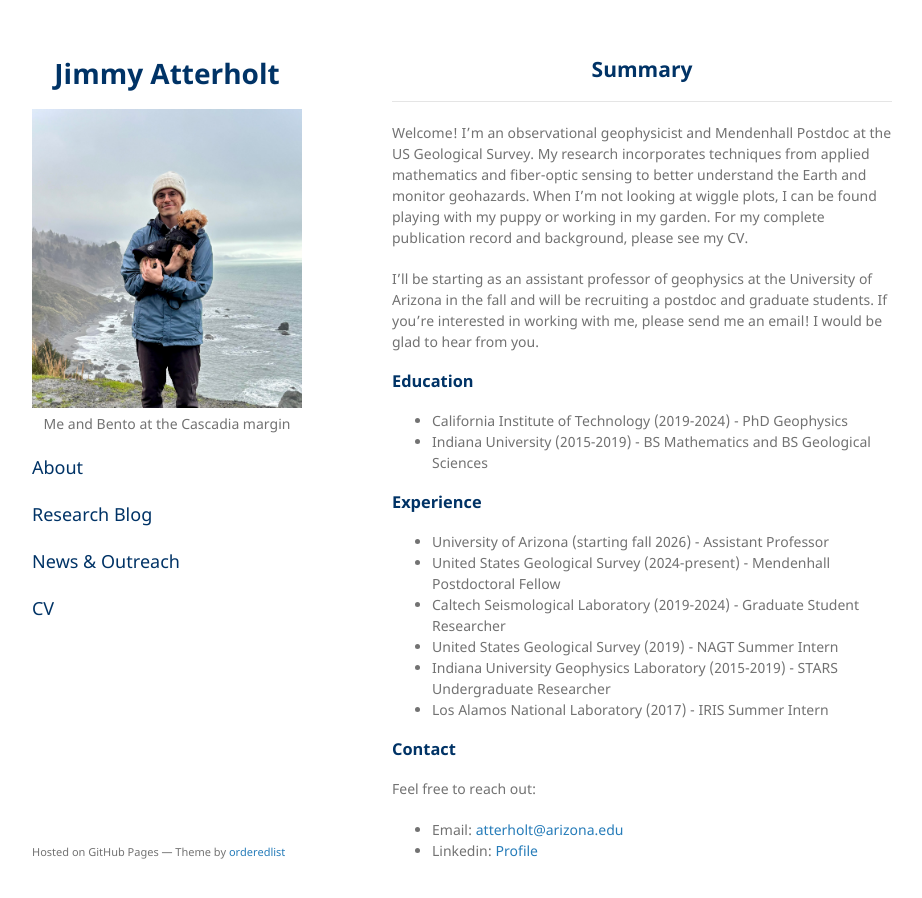
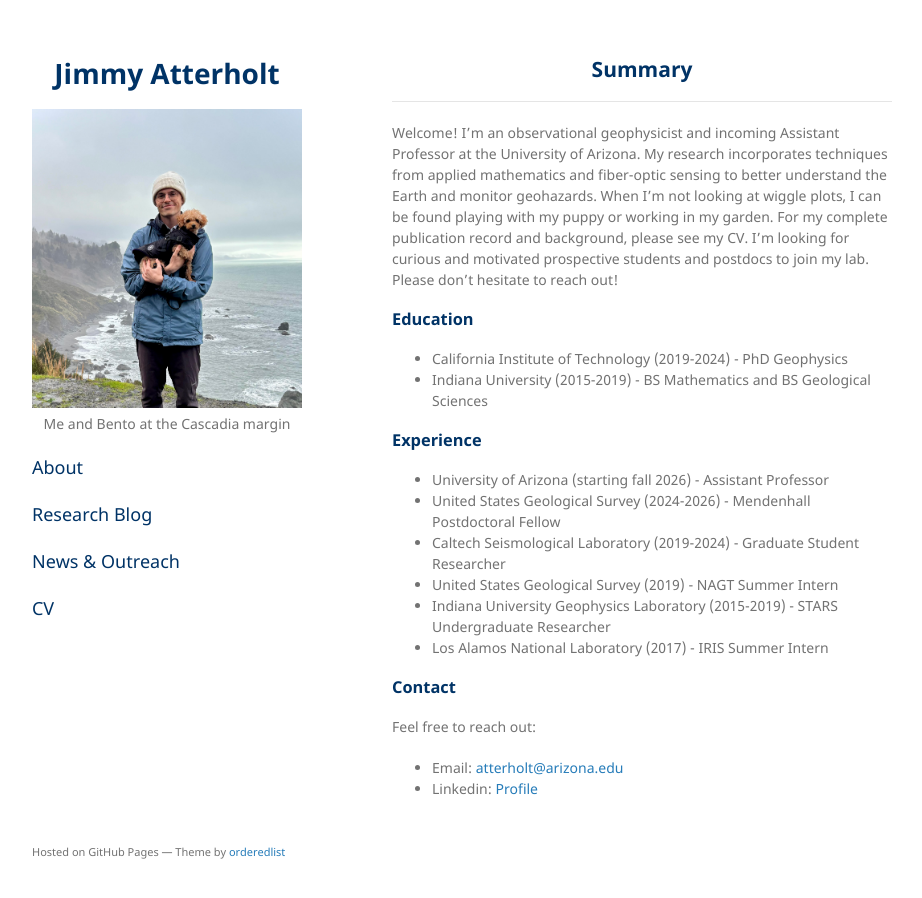
Before and after one commit to atterholt/atterholt.github.io, a Jekyll site: the page built from index.md, in a window 1280 px wide and 931 px high. Shown: the top 898 px of the window, without its empty margins (178-1100 px from the left). Built offline with Jekyll 4.4.1, drawn with Linux system fonts in a browser that asks for light colours.

Commit message:
Update index.md

```diff
--- a/index.md
+++ b/index.md
@@ -7,9 +7,7 @@ layout: default
 
 * * *
 
-Welcome! I'm an observational geophysicist and Mendenhall Postdoc at the US Geological Survey. My research incorporates techniques from applied mathematics and fiber-optic sensing to better understand the Earth and monitor geohazards. When I'm not looking at wiggle plots, I can be found playing with my puppy or working in my garden. For my complete publication record and background, please see my CV.
-
-I'll be starting as an assistant professor of geophysics at the University of Arizona in the fall and will be recruiting a postdoc and graduate students. If you're interested in working with me, please send me an email! I would be glad to hear from you.
+Welcome! I'm an observational geophysicist and incoming Assistant Professor at the University of Arizona. My research incorporates techniques from applied mathematics and fiber-optic sensing to better understand the Earth and monitor geohazards. When I'm not looking at wiggle plots, I can be found playing with my puppy or working in my garden. For my complete publication record and background, please see my CV. I'm looking for curious and motivated prospective students and postdocs to join my lab. Please don't hesitate to reach out!
 
 <h3 style="color:#003366">
   Education
@@ -24,7 +22,7 @@ I'll be starting as an assistant professor of geophysics at the University of Ar
 </h3>
 
 *   University of Arizona (starting fall 2026) - Assistant Professor
-*   United States Geological Survey (2024-present) - Mendenhall Postdoctoral Fellow
+*   United States Geological Survey (2024-2026) - Mendenhall Postdoctoral Fellow
 *   Caltech Seismological Laboratory (2019-2024) - Graduate Student Researcher
 *   United States Geological Survey (2019) - NAGT Summer Intern
 *   Indiana University Geophysics Laboratory (2015-2019) - STARS Undergraduate Researcher
```
